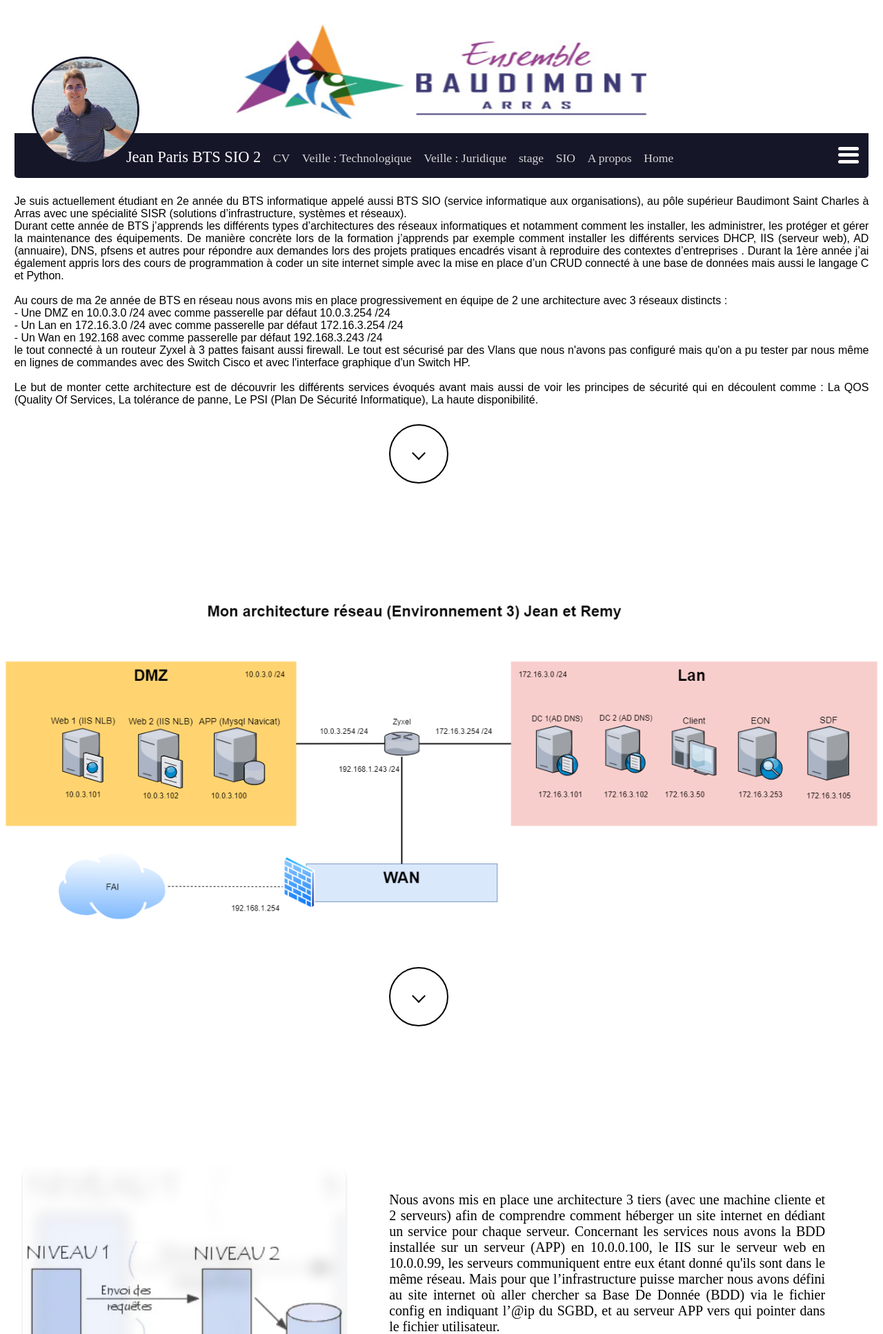
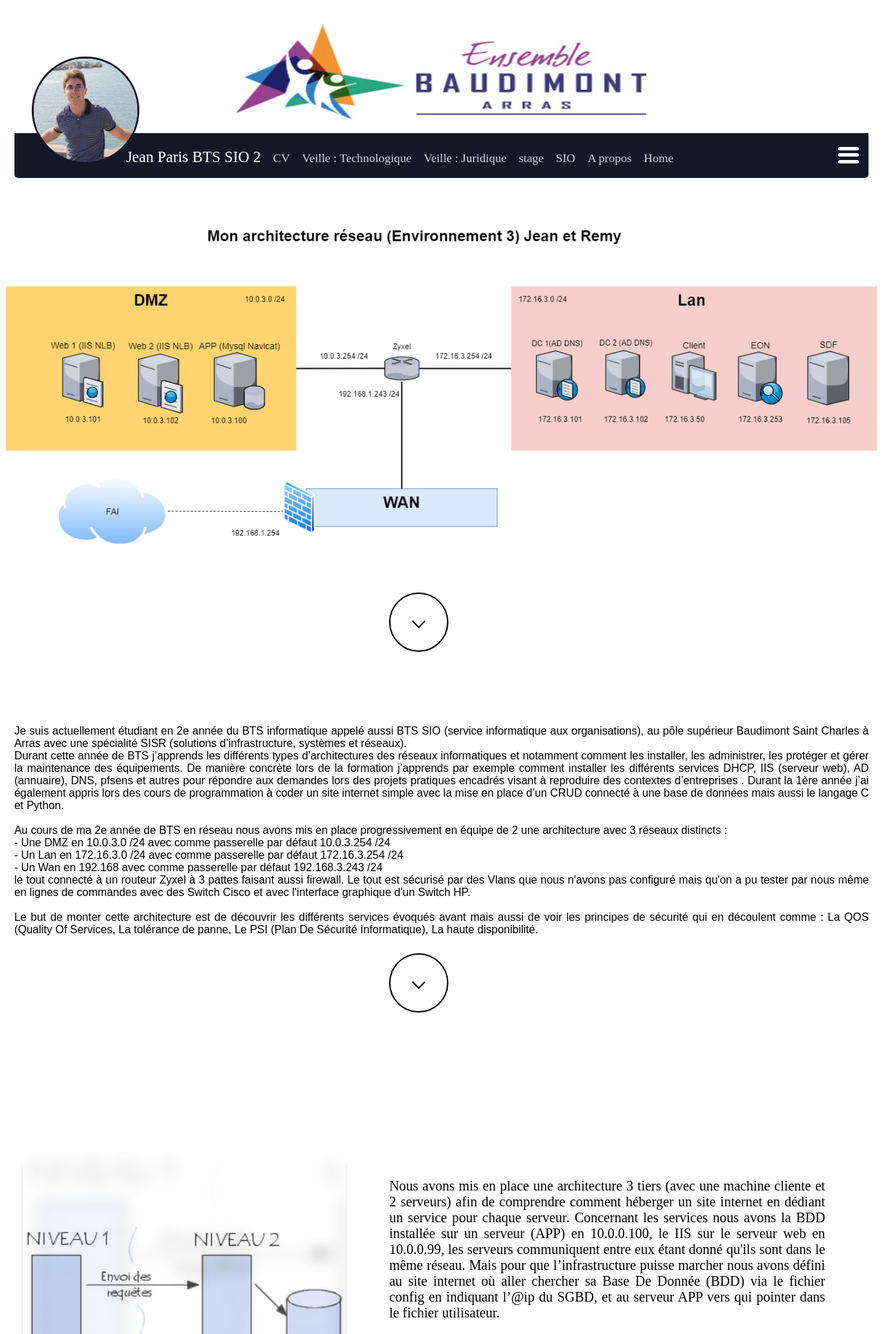
Before and after one commit to jprex59/monSiteInternet, a PHP site: page /homepage.html in a window 1280 px wide. Shown: the top 1934 px of the page at 69% size. Run offline with PHP 8.4, Linux system fonts and the light colour scheme.

Commit message:
update visio home

```diff
--- a/css/stylehomepage.css
+++ b/css/stylehomepage.css
@@ -250,7 +250,9 @@ li:hover,
   width: 100%;
   float: left;
 }
-
+.espacebio{
+  height: 12em;
+}
 
 /*--------------image avec info dynamique pour NLB ----------*/
 .cardnlb {
@@ -631,6 +633,9 @@ div a {
   .information-bar ul {
     display: none;
    }
+   .espacebio{
+     display: none;
+   }
 
 }
 
--- a/homepage.html
+++ b/homepage.html
@@ -98,6 +98,17 @@
 				</a>
 			</div>
 		  </span>
+
+				<!-------------------------------------------------------------------- >image visio  --------------------------------------------------------->
+
+				<div class="visio"></div>
+				<div class="boutonbio"><a href="#bio" id="toBio"><span></span></a></div>
+
+				<!-------------------------------------------------------------------- mettre un espace  --------------------------------------------------------->
+
+				<div  class="espacebio" id="bio">
+				</div>
+				<!-------------------------------------------------------------------- Architecture 3 Tiers------------------------------------------------------->
 				<div class="bio">
 					Je suis actuellement étudiant en 2e année du BTS informatique appelé aussi BTS SIO (service informatique aux organisations), au pôle supérieur Baudimont Saint Charles à Arras avec une spécialité SISR
 					(solutions d’infrastructure, systèmes et réseaux).<br>Durant cette année de BTS j’apprends les différents types d’architectures des réseaux informatiques et notamment comment les installer, les administrer,
@@ -111,23 +122,9 @@
 					La QOS (Quality Of Services, La tolérance de panne, Le PSI (Plan De Sécurité Informatique), La haute disponibilité.
 				</div>
 
-		<div class="boutonbio"><a href="#visioo" id="toVisioo"><span></span></a></div>
-
-
-
-		<!-------------------------------------------------------------------- mettre un espace  --------------------------------------------------------->
-		<div class='espace' id="visioo">
-			<div>
-				<!-------------------------------------------------------------------- >image visio  --------------------------------------------------------->
-
-				<div class="visio"></div>
 				<div class="boutonbio"><a href="#arch" id="toArch"><span></span></a></div>
-
-				<!-------------------------------------------------------------------- mettre un espace  --------------------------------------------------------->
-
-				<div class='espace' id="arch">
+				<div class="espace" id="arch">
 				</div>
-				<!-------------------------------------------------------------------- Architecture 3 Tiers------------------------------------------------------->
 
 				<div class='cardarch'>
 					<div class='infoarch'>
```
Also changed, not shown: css/styleindex.css (+1 -42 lines). Lines whose indentation alone changed are shown as unchanged.
